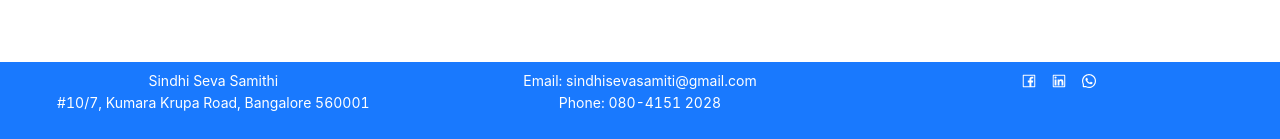
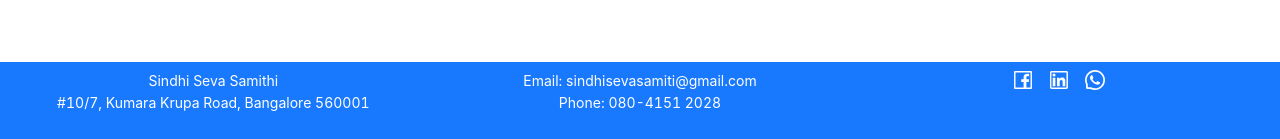
Before and after one commit to emwil23/sindhiSevaProject-Frontend, a React (Create React App) app: page / in a window 1280 px wide. Shown: the part 666-805 px from the top of the page. Built offline with nearby package versions, Linux system fonts and the light colour scheme.

Commit message:
FIX: Footer size adjusted

```diff
--- a/src/Components/website/footer/index.tsx
+++ b/src/Components/website/footer/index.tsx
@@ -24,15 +24,15 @@ const FooterComponent: FC = () => {
         </div>
         <div className="col-md-4 text-center">
           <FacebookOutlined
-            className="text-white me-3"
+            className="text-white me-3 fs-5"
             onClick={() =>
               (window.location.href =
                 "https://www.facebook.com/Sindhi-Seva-Samiti-Bangalore-1935940370031884/")
             }
           />
-          <LinkedinOutlined className="text-white me-3" />
+          <LinkedinOutlined className="text-white me-3 fs-5" />
           <WhatsAppOutlined
-            className="text-white me-3"
+            className="text-white me-3 fs-5"
             onClick={() =>
               (window.location.href =
                 "https://api.whatsapp.com/send?phone=919845040586")
```
